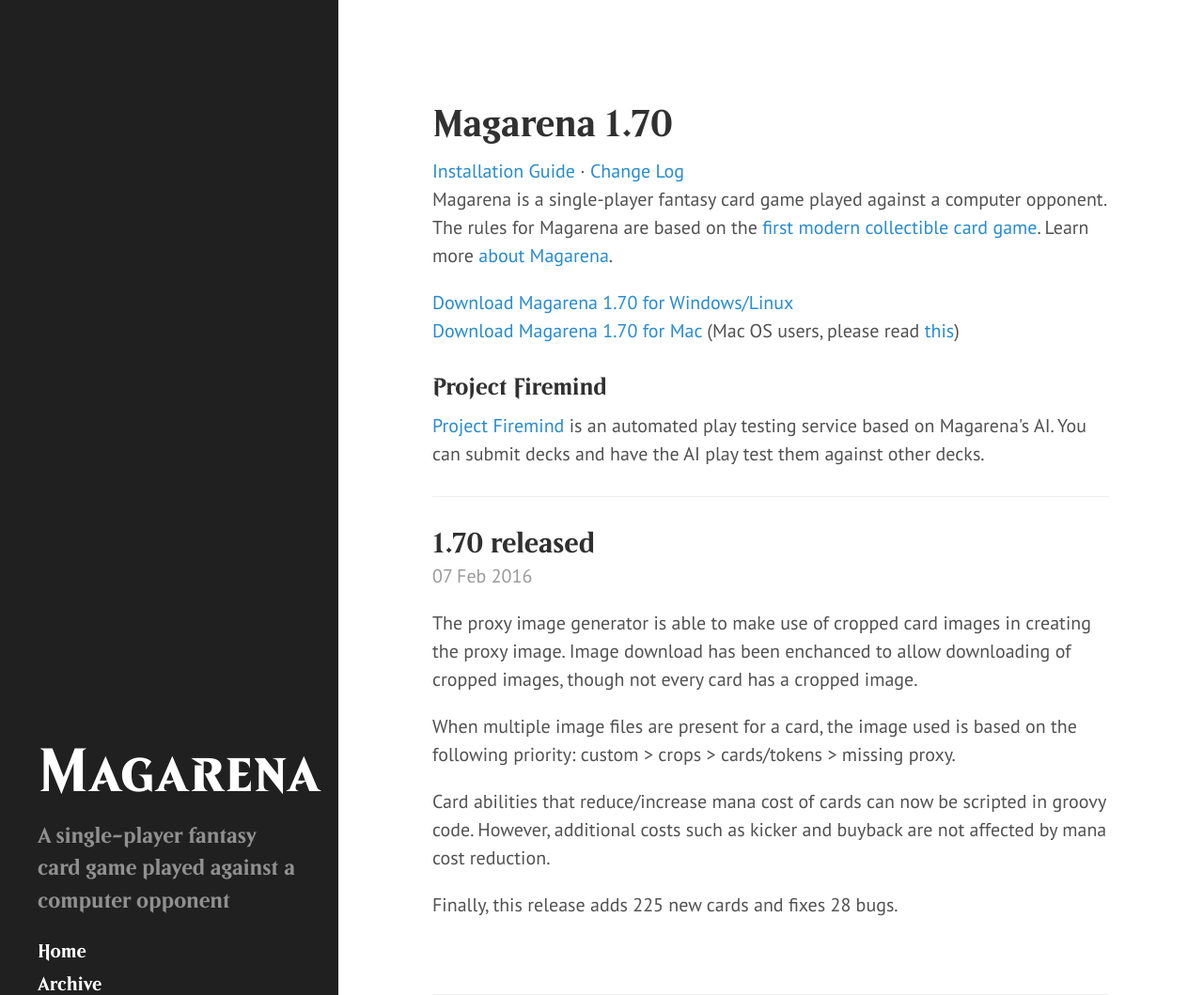
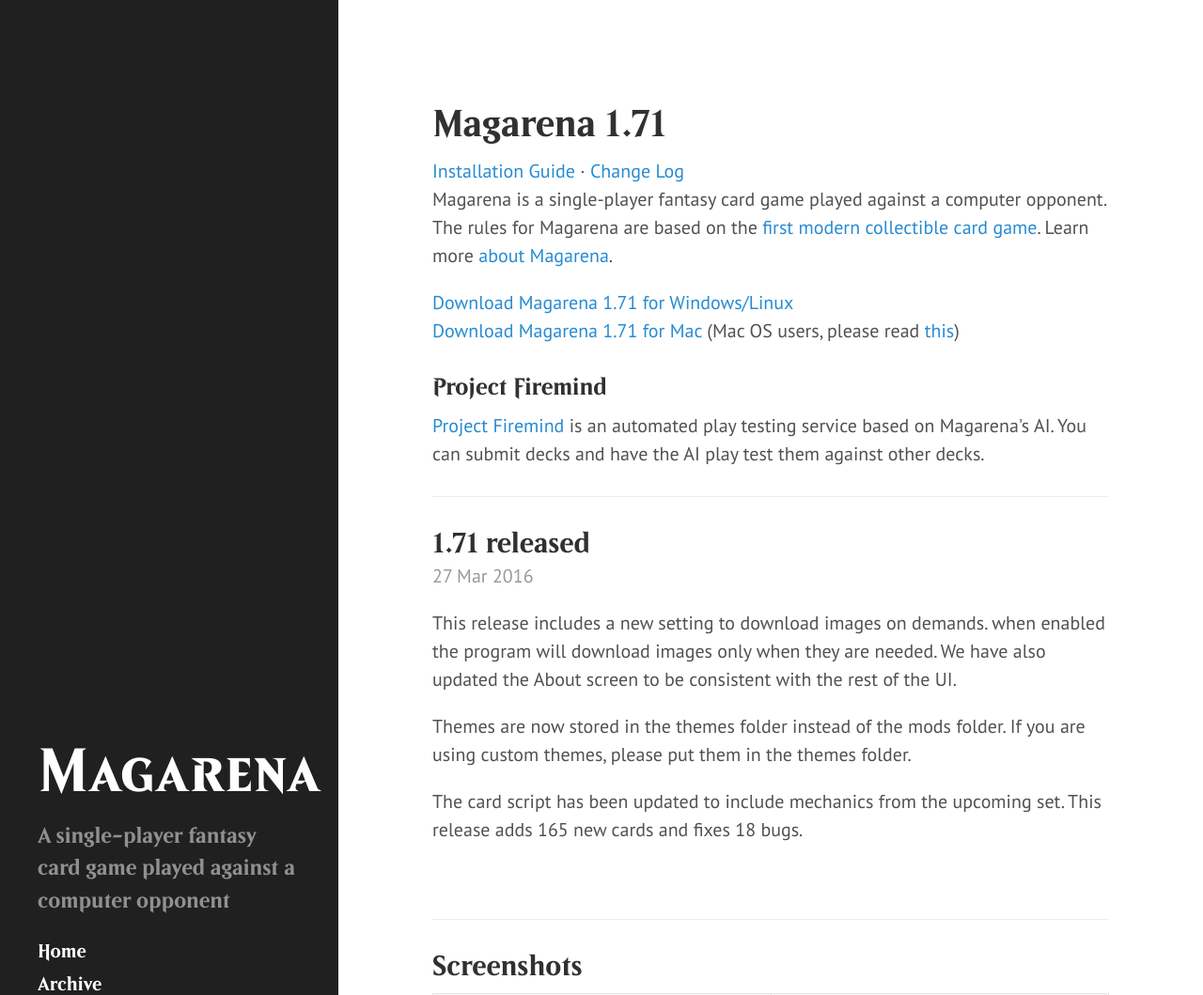
Before and after one commit to magarena/magarena.github.io, a Jekyll site: the page built from index.html, in a window 1280 px wide and 1400 px high, cut to the strip 0-1059 px from the top of the window. Shown: the whole strip at 94% size. Built offline with Jekyll 4.4.1, drawn with Linux system fonts in a browser that asks for light colours; the list of posts is cut into pages by our own code.

Commit message:
release post for 1.71

```diff
--- a/_config.yml
+++ b/_config.yml
@@ -20,7 +20,7 @@
 paginate:         1
 
 # Custom vars
-version:          '1.70'
+version:          '1.71'
 
 github:
   repo:           //github.com/magarena/magarena
--- /dev/null
+++ b/_posts/2016-03-27-1-71-released.md
@@ -0,0 +1,14 @@
+---
+layout: post
+title: "1.71 released"
+---
+
+This release includes a new setting to download images on demands. when enabled
+the program will download images only when they are needed. We have also
+updated the About screen to be consistent with the rest of the UI.
+
+Themes are now stored in the themes folder instead of the mods folder. If you
+are using custom themes, please put them in the themes folder.
+
+The card script has been updated to include mechanics from the upcoming set.
+This release adds 165 new cards and fixes 18 bugs.
```
